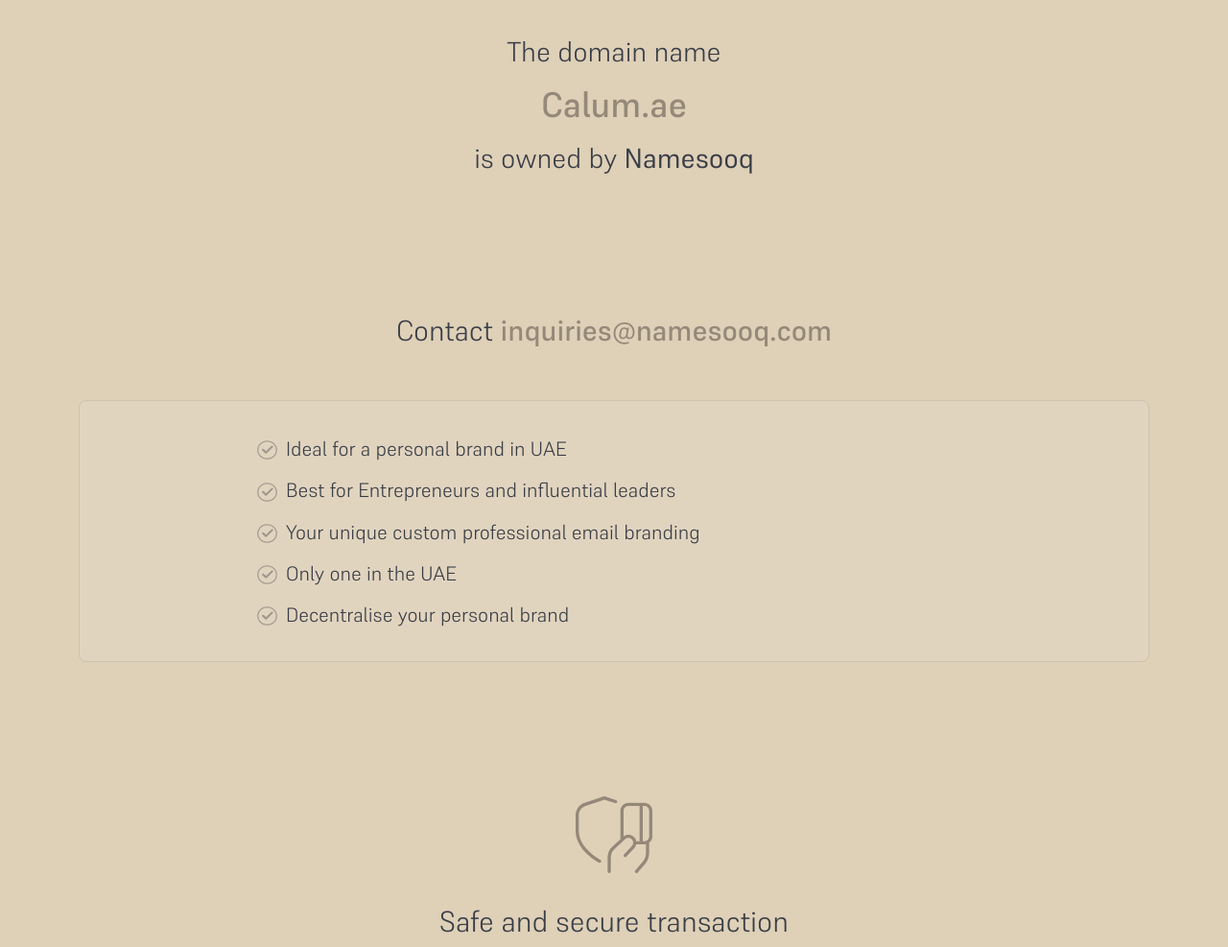
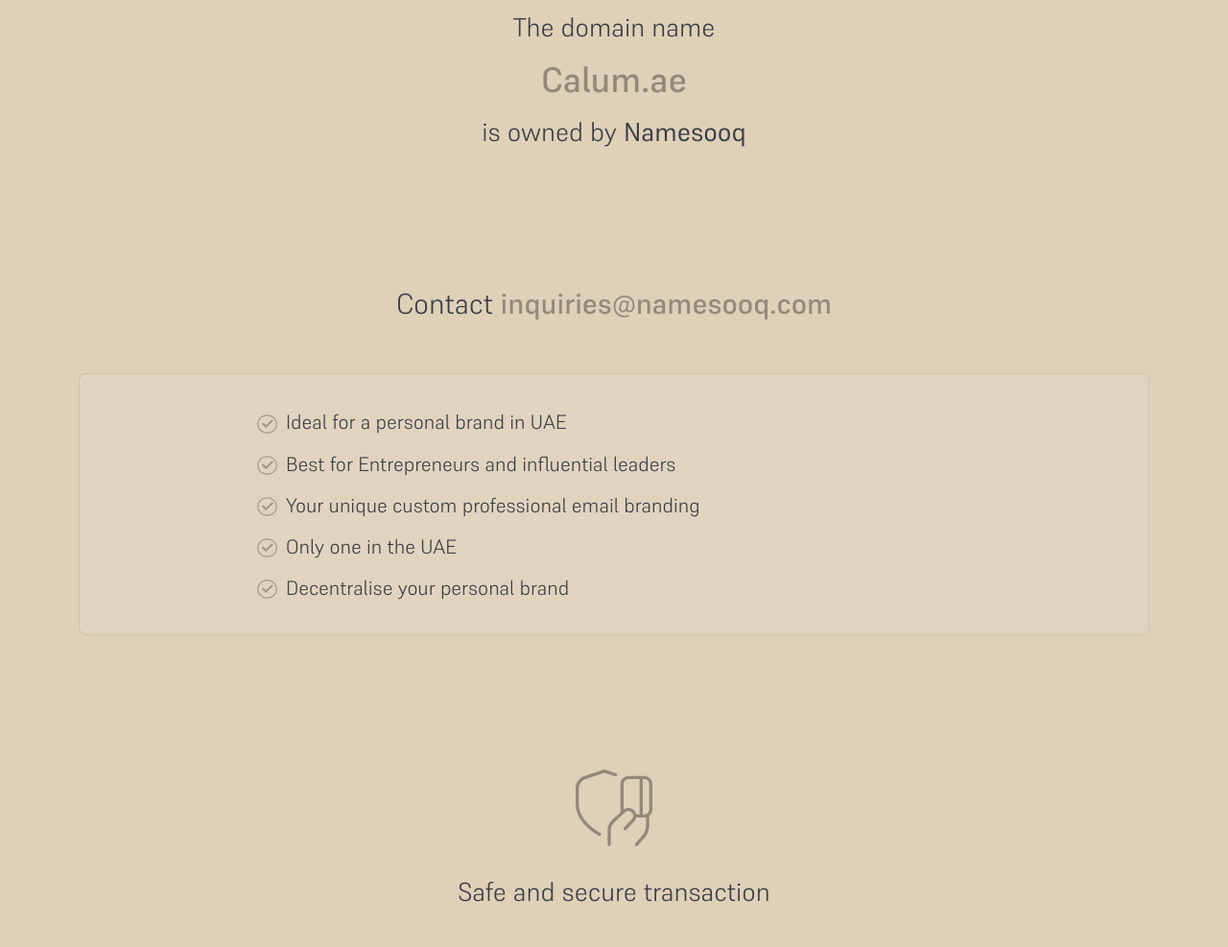
Before and after one commit to mohibgithub/namesooq, a plain HTML site: page domain.html in a window 1280 px wide. Shown: the part 220-1207 px from the top of the page at 96% size. Drawn offline with nearby package versions, Linux system fonts and the light colour scheme.

Commit message:
Updated website

```diff
--- a/assets/css/style.css
+++ b/assets/css/style.css
@@ -333,7 +333,7 @@
 
 .main-cntn {
     /* margin-top: 5.5rem; */
-    margin-top: 4.3rem;
+    margin-top: 2.8rem;
 }
 
 .faq-section {
@@ -443,9 +443,9 @@
 }
 
 .main-cntn h2 {
-    font-size: 1.8rem;
-    margin-top: 81px;
-    margin-bottom: 66px;
+    font-size: 1.7rem;
+    margin-top: 60px;
+    margin-bottom: 50px;
 }
 
 .main-cntn .video-subheadline h2 {
@@ -772,7 +772,7 @@
 margin-top: 0px;
 }
 .domain-icon-box p{
-    font-size: 1.9rem;
+    font-size: 1.7rem;
     margin-top: 28px;
     margin-bottom: 0;
     color: #393e46;
```
